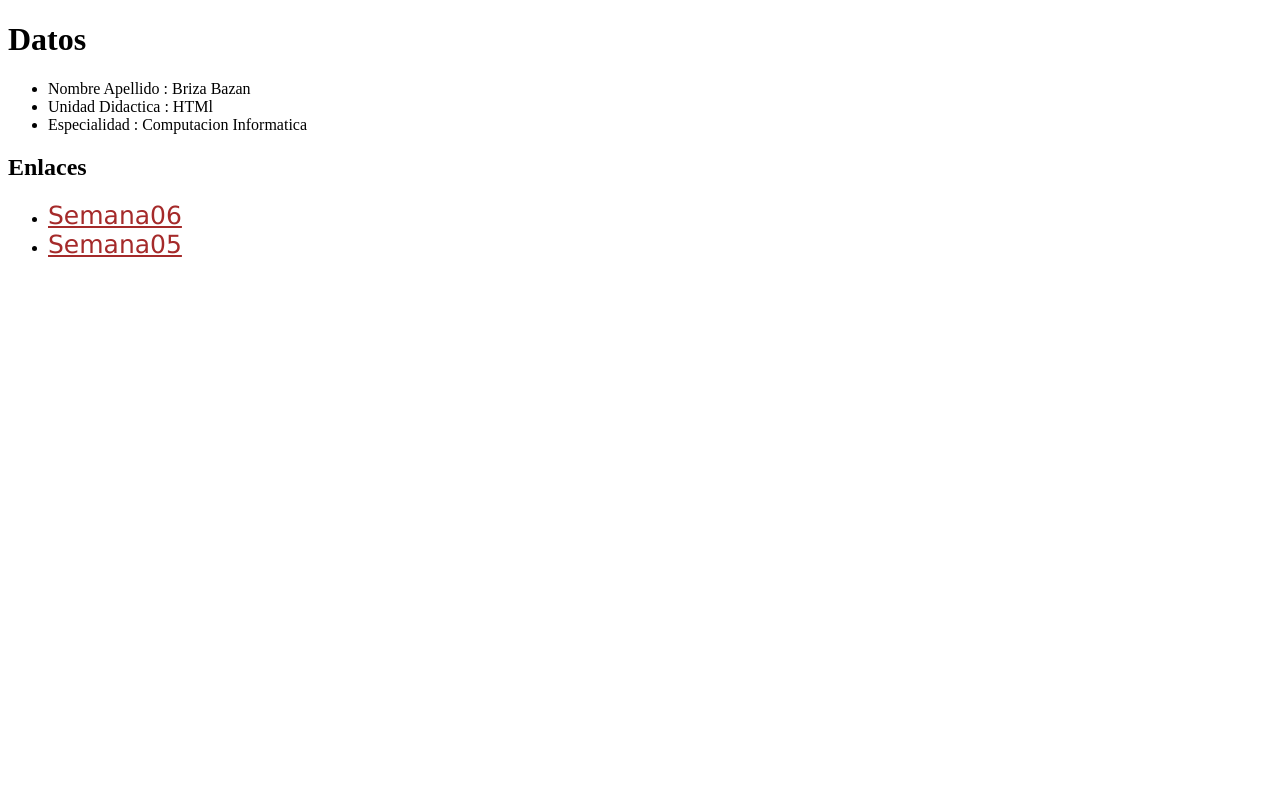
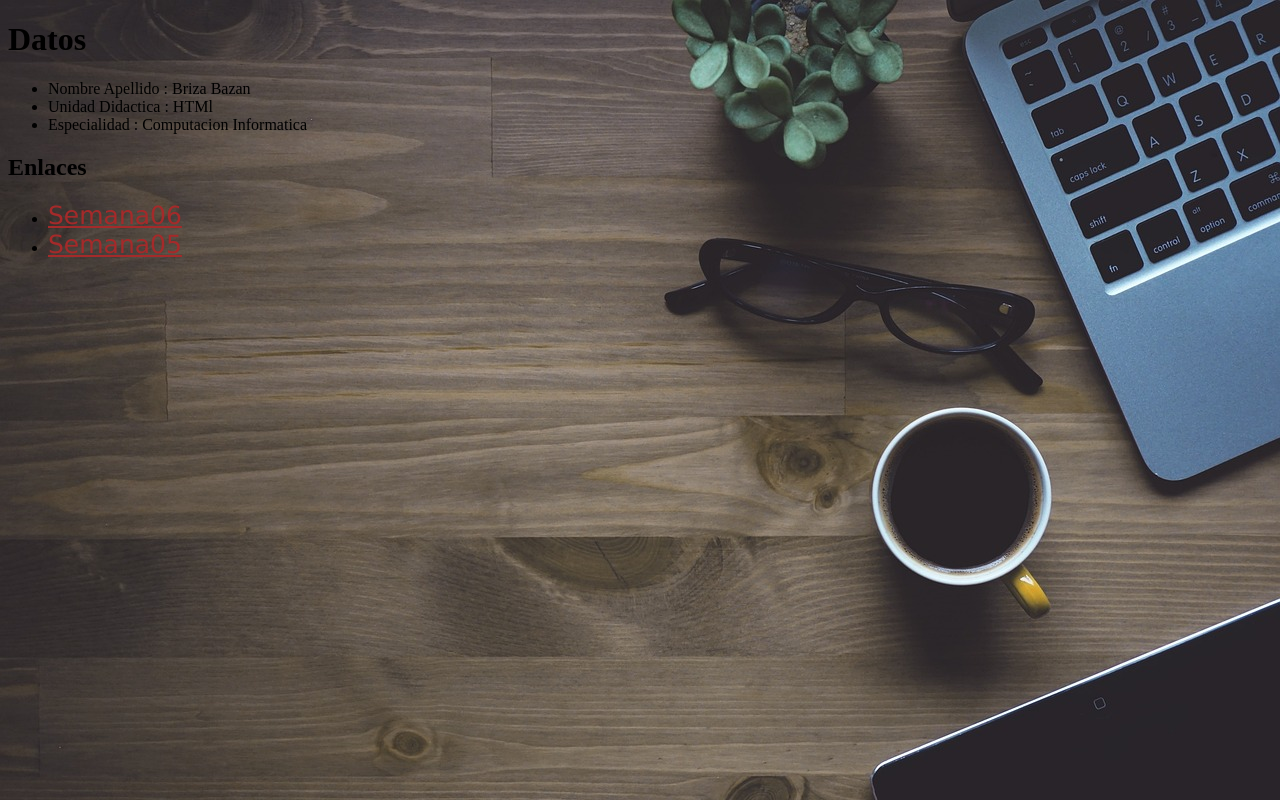
Before and after one commit to Fantansma/briza, a plain HTML site: page index.html in a window 1280 px wide. Drawn offline with Linux system fonts and the light colour scheme.

Commit message:
Update index.html

```diff
--- a/index.html
+++ b/index.html
@@ -4,10 +4,10 @@
     <meta charset="UTF-8">
     <meta name="viewport" content="width=device-width, initial-scale=1.0">
     <title>Tareas</title>
-    <link rel="icon" href="pavo.ico">
+    <link rel="icon" href="Imagenes/pavo.ico">
     <style>
         body{
-            background: url(computer.jpg);
+            background: url(Imagenes/computer.jpg);
             background-attachment: fixed;
             background-size: cover;
         }
```
